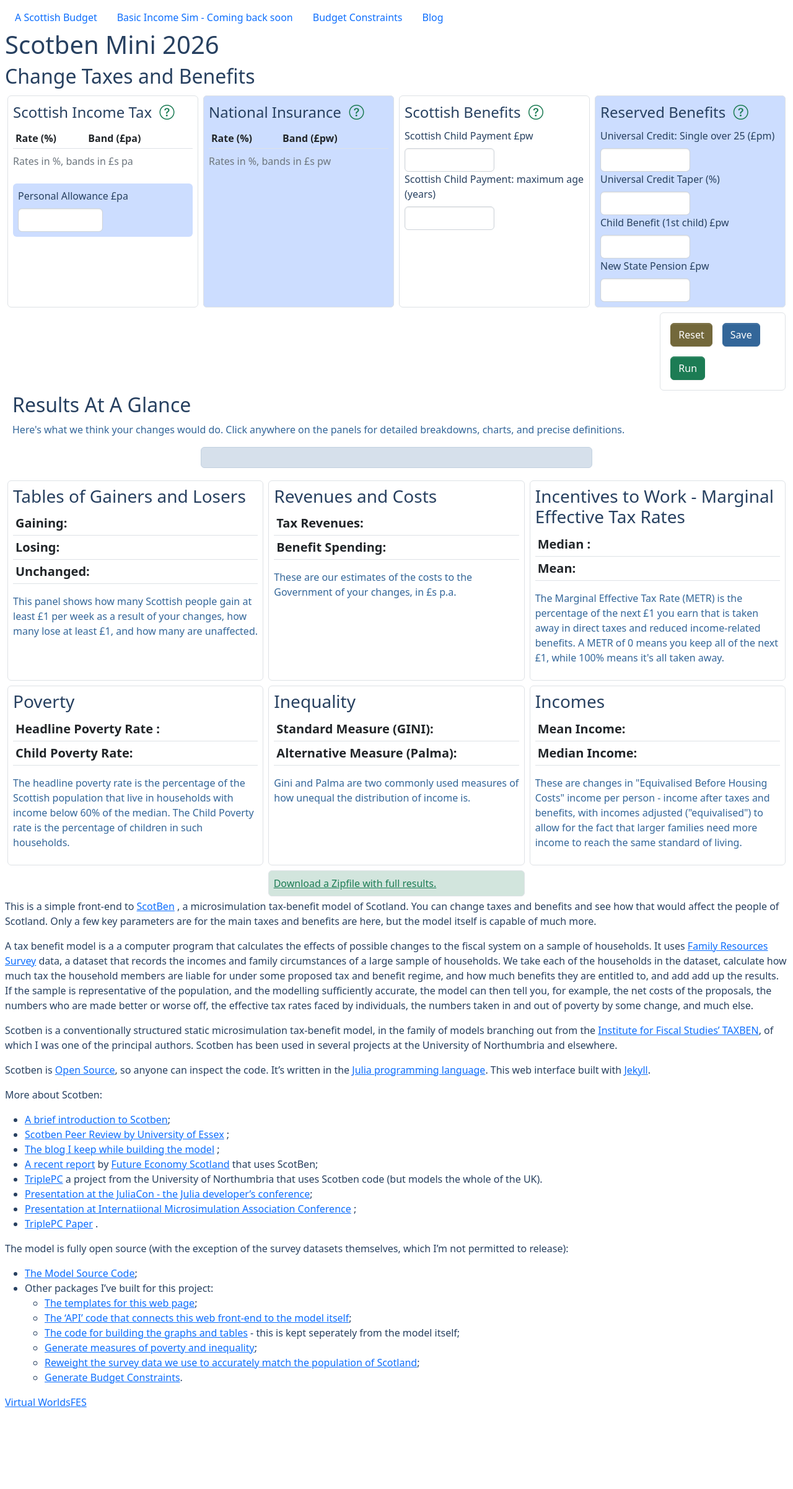
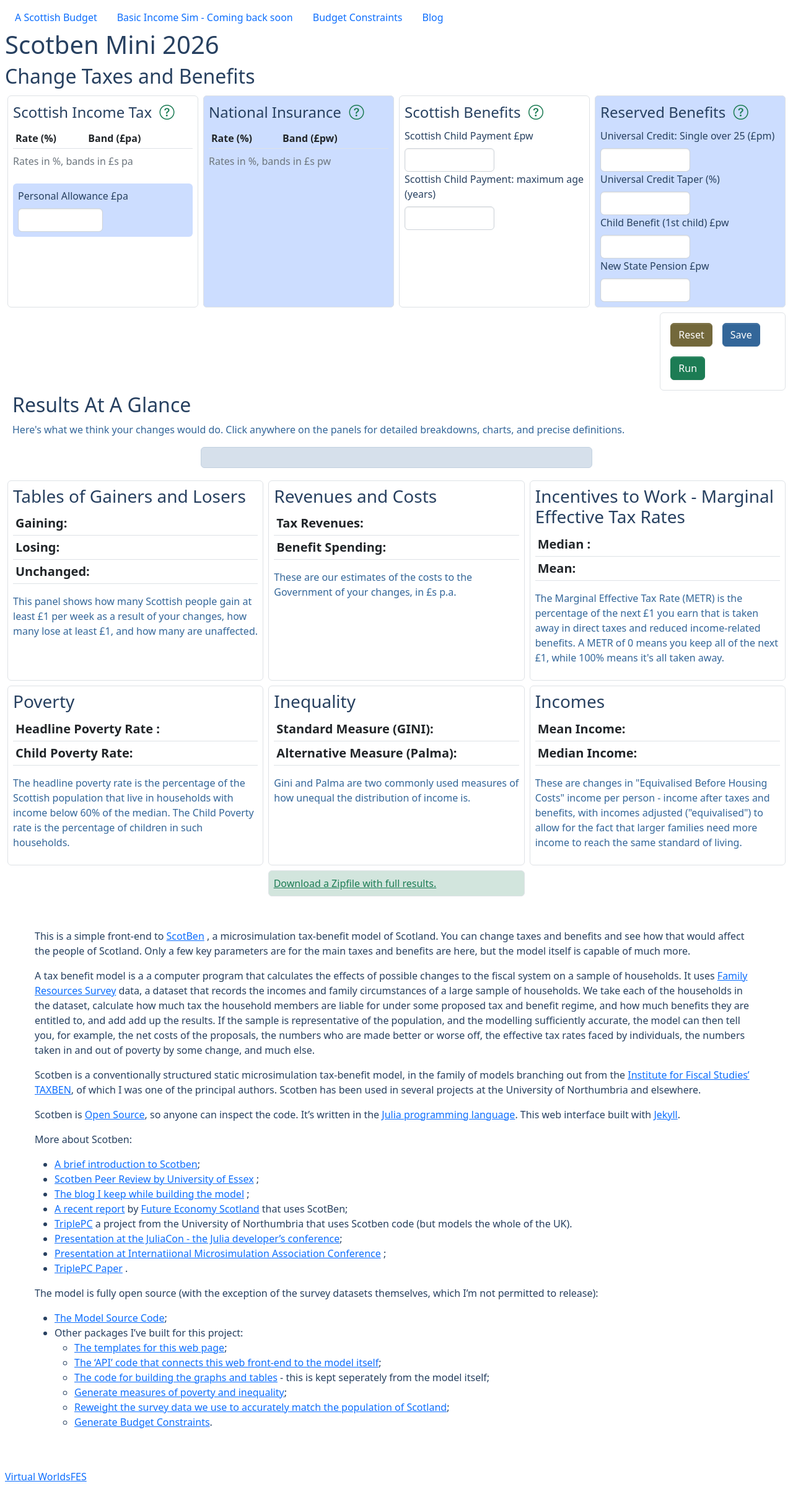
Before and after one commit to grahamstark/vwebsites, a Jekyll site: the page built from models/scotben-2026.md, in a window 1280 px wide. Shown: the whole page at 62% size. Built offline with Jekyll 4.4.1, drawn with Linux system fonts in a browser that asks for light colours; nearby versions of some CDN libraries; before the commit the page ends 2282 px from its top, so only the background shows below that.

Commit message:
Cleanup main text.

```diff
--- a/models/_layouts/scotben-2026.html
+++ b/models/_layouts/scotben-2026.html
@@ -70,7 +70,12 @@
 {% include modal-popups.html which='inequality' %}
 {% include modal-popups.html which='income' %}
 
+<div id='main-content' class='m-4 p-4 justify'>
+
 {{ page.content | markdownify }}
+
+</div>
+
 
 {% include model_footer.html %}
 
```
